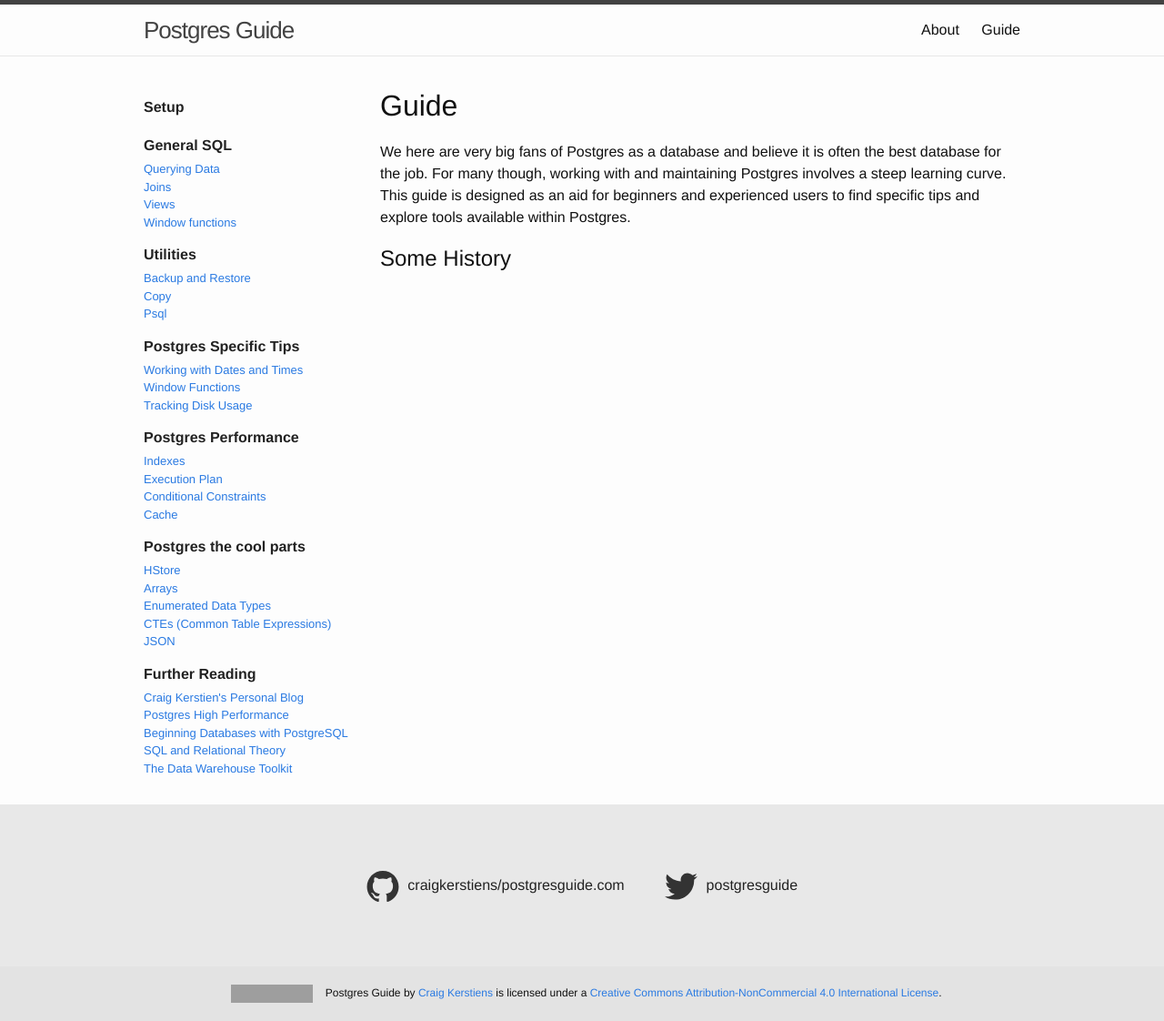
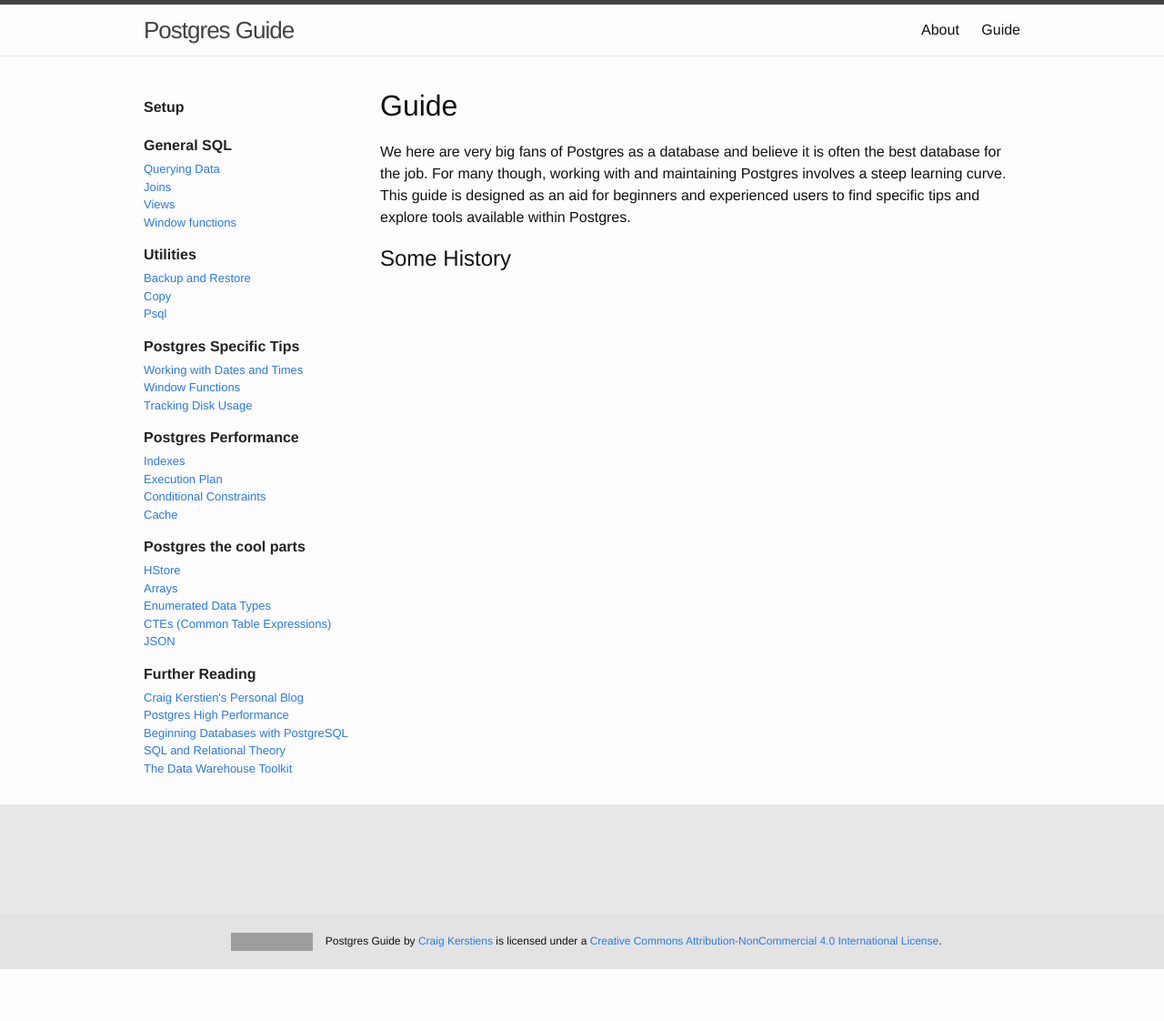
Before and after one commit to shashukla85/lg_debug_tmp, a Jekyll site: the page built from index.md, in a window 1280 px wide. Shown: the whole page at 91% size. Built offline with Jekyll 4.4.1, drawn with Linux system fonts in a browser that asks for light colours; Markdown is read by kramdown in place of the engine named in the settings; our own code applies the rules of GitHub Pages for plain Markdown files; after the commit the page ends 1065 px from its top, so only the background shows below that; grey boxes are pictures that could not be loaded.

Commit message:
Update _config.yml

```diff
--- a/_config.yml
+++ b/_config.yml
@@ -2,9 +2,6 @@ exclude: ['config.ru', 'Gemfile', 'Gemfile.lock', 'vendor']
 # Site settings
 title: Postgres Guide
 baseurl: /lg_debug_tmp
-twitter_username: postgresguide
-twitter_tweet_button: true
-github_username: craigkerstiens/postgresguide.com
 destination:    ./_site
 safe:           false
 lsi:            false
@@ -12,7 +9,8 @@ include:        [".htaccess"]
 exclude:        ["script", "vendor", "Gemfile", "Gemfile.lock", "config.ru", "Procfile", "Rakefile", "readme.md", "scss"]
 permalink: /:categories/:year/:title
 markdown_ext:   markdown,mkd,mkdn,md
-markdown: redcarpet
+#markdown: redcarpet
+markdown: karmadown
 
 collections:
   setup:
```
